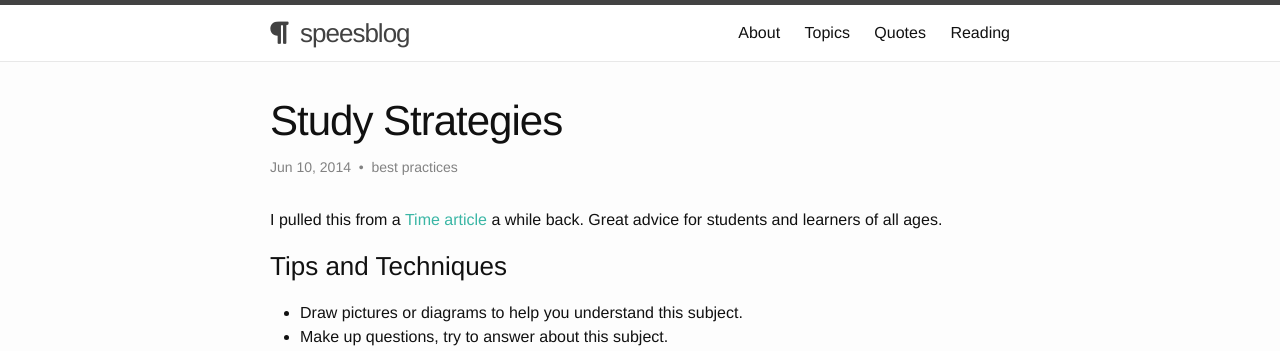
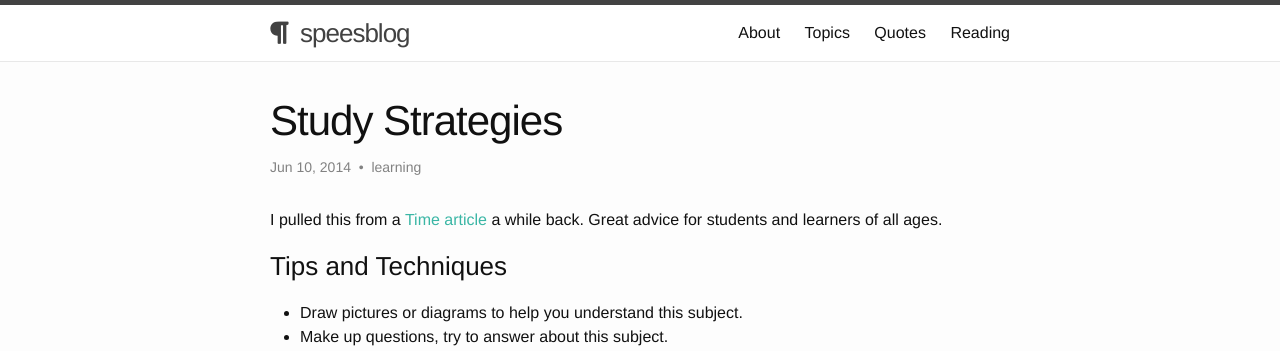
Before and after one commit to shelbyspees/speesblog, a Jekyll site: the page built from _posts/2014-06-10-study-strategies.md, in a window 1280 px wide and 1103 px high. Shown: the top 351 px of the window. Built offline with Jekyll 4.4.1, drawn with Linux system fonts in a browser that asks for light colours; nearby versions of some CDN libraries.

Commit message:
Update post categories

```diff
--- a/_posts/2014-06-10-study-strategies.md
+++ b/_posts/2014-06-10-study-strategies.md
@@ -1,7 +1,7 @@
 ---
 layout: post
 title: Study Strategies
-category: best_practices
+category: learning
 ---
 
 I pulled this from a [Time article](http://ideas.time.com/2013/10/08/the-key-to-learning-knowing-how-learning-works/?iid=op-main-lead) a while back. Great advice for students and learners of all ages.
```
